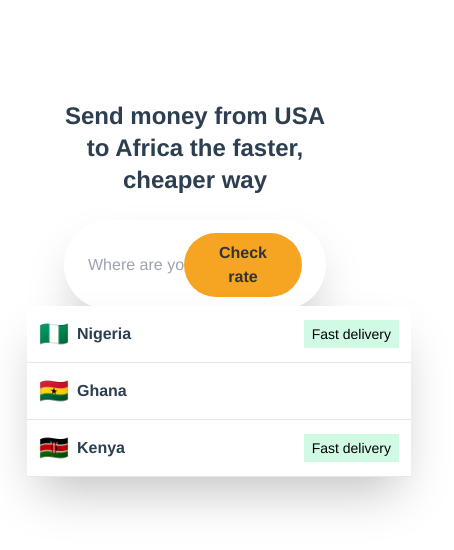
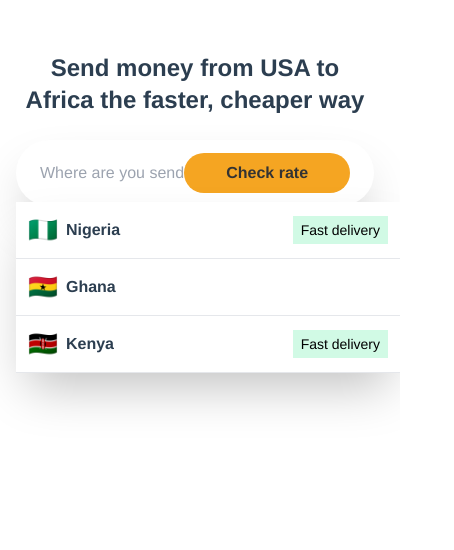
Before and after one commit to ejirocodes/remittance-app, a Vue app: page / in a window 390 px wide. Shown: the top 550 px of the page, 454 px wide, since content can reach past the window. Built offline with nearby package versions, Linux system fonts and the light colour scheme.

Commit message:
mobile responsiveness

```diff
--- a/src/App.vue
+++ b/src/App.vue
@@ -1,7 +1,5 @@
 <template>
-  <div class="p-[2rem]">
     <router-view />
-  </div>
 </template>
 
 <style>
--- a/src/components/CountryDropdown.vue
+++ b/src/components/CountryDropdown.vue
@@ -8,7 +8,8 @@
       inline-flex
       items-center
       justify-center
-      -ml-20
+      sm:-ml-20
+      ml-0
     "
   >
     <ul class="flex flex-col">
--- a/src/components/SearchForm.vue
+++ b/src/components/SearchForm.vue
@@ -41,7 +41,7 @@
         </button>
       </div>
     </div>
-    <div @click.self="openCountryDropdown = false" class="h-screen w-screen">
+    <div @click.self="openCountryDropdown = false" class="sm:h-screen sm:w-screen h-full w-full">
       <CountryDropdown v-if="openCountryDropdown" :countries="searchCountry" />
     </div>
   </div>
--- a/src/views/Home.vue
+++ b/src/views/Home.vue
@@ -1,5 +1,5 @@
 <template>
-  <div class="home my-9 p-[2rem]">
+  <div class="home my-9 sm:p-[2rem] p-[1rem]">
     <h1 class="font-black text-2xl mb-[1.5rem]">Send money from USA to Africa the faster, cheaper way</h1>
     <SearchForm />
   </div>
--- a/src/views/SendMoney.vue
+++ b/src/views/SendMoney.vue
@@ -1,5 +1,5 @@
 <template>
-  <div class="text-left">
+  <div class="text-left sm:p-[2rem] p-[1rem]">
     <button class="font-bold" @click="router.back()">Back</button>
     <section
       class="text-left lg:px-24 lg:py-16 flex items-center sm:flex-row flex-col justify-between"
```
